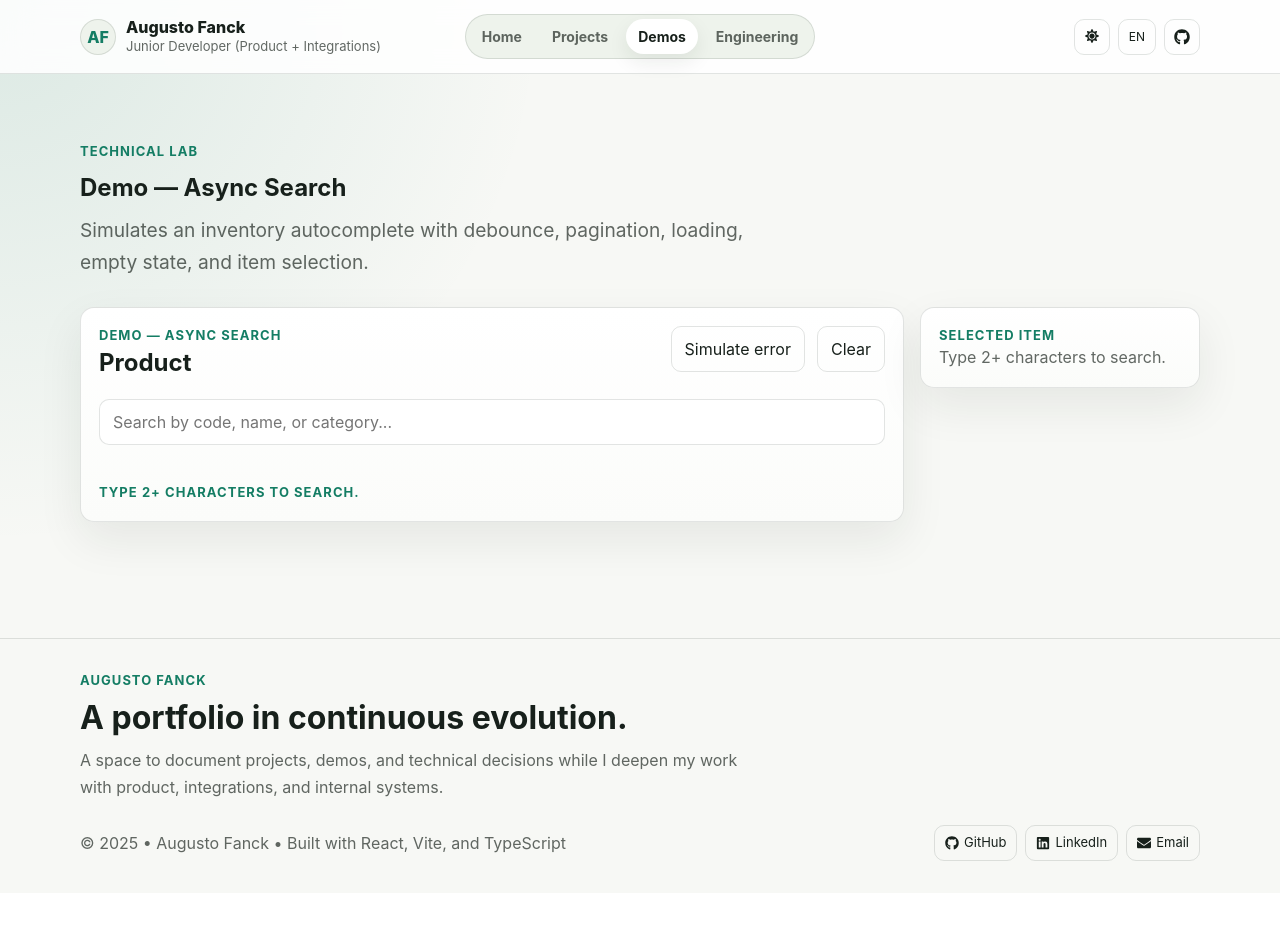
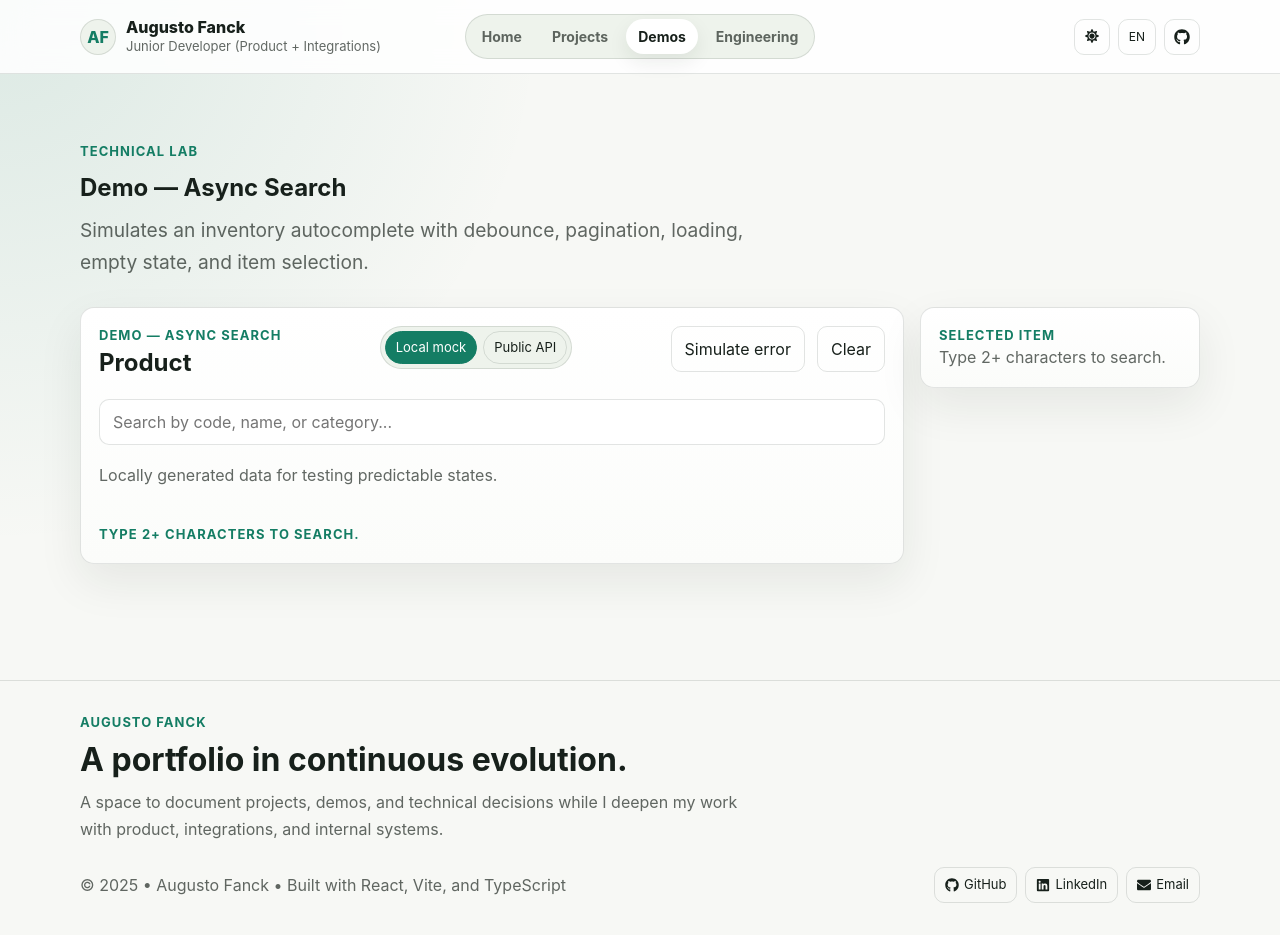
Before and after one commit to augustofanck/portfolio-spa, a React (Vite) app: page /demos/async-search in a window 1280 px wide. Before the commit the page ends 893 px from the top, so only its background shows below. Built offline with nearby package versions, Linux system fonts and the light colour scheme.

Commit message:
refactor: AsyncSearchDemo v0.3

```diff
--- a/src/index.css
+++ b/src/index.css
@@ -996,3 +996,19 @@ hr {
     white-space: normal;
   }
 }
+
+.source-switcher {
+  display: inline-flex;
+  gap: 6px;
+  padding: 4px;
+  border: 1px solid var(--border);
+  border-radius: 999px;
+  background: var(--pill);
+}
+
+.source-switcher button {
+  min-height: 32px;
+  border-radius: 999px;
+  padding: 6px 10px;
+  font-size: 13px;
+}
--- a/src/locales/en/translation.json
+++ b/src/locales/en/translation.json
@@ -160,7 +160,13 @@
       "errorTitle": "Failed to fetch items",
       "errorDesc": "We simulated an unstable request. Try again.",
       "retry": "Try again",
-      "simulateError": "Simulate error"
+      "simulateError": "Simulate error",
+      "mockSource": "Local mock",
+      "liveSource": "Public API",
+      "sourceLabel": "Data source",
+      "liveHint": "Data loaded from DummyJSON Products API.",
+      "mockHint": "Locally generated data for testing predictable states.",
+      "categoryDetected": "Detected category"
     },
     "payment": {
       "title": "Demo — Payment States",
--- a/src/locales/ptBR/translation.json
+++ b/src/locales/ptBR/translation.json
@@ -162,7 +162,13 @@
       "errorTitle": "Falha ao buscar itens",
       "errorDesc": "Simulamos uma instabilidade. Tente novamente.",
       "retry": "Tentar novamente",
-      "simulateError": "Simular erro"
+      "simulateError": "Simular erro",
+      "mockSource": "Mock local",
+      "liveSource": "API pública",
+      "sourceLabel": "Fonte dos dados",
+      "liveHint": "Dados carregados de DummyJSON Products API.",
+      "mockHint": "Dados gerados localmente para testar estados previsíveis.",
+      "categoryDetected": "Categoria detectada"
     },
     "payment": {
       "title": "Demo — Estados de Pagamento",
--- a/src/pages/demos/AsyncSearchDemo.tsx
+++ b/src/pages/demos/AsyncSearchDemo.tsx
@@ -15,7 +15,77 @@ type ApiResult = {
   hasMore: boolean;
 };
 
+type Source = "mock" | "live";
+
+type DummyProduct = {
+  id: number;
+  title: string;
+  category: string;
+  price: number;
+  stock: number;
+  sku?: string;
+};
+
+type DummyProductsResponse = {
+  products: DummyProduct[];
+  total: number;
+  skip: number;
+  limit: number;
+};
+
 const categories = ["Armação", "Lente", "Serviço", "Acessório"];
+
+const dummyCategories = [
+  "beauty",
+  "fragrances",
+  "furniture",
+  "groceries",
+  "home-decoration",
+  "kitchen-accessories",
+  "laptops",
+  "mens-shirts",
+  "mens-shoes",
+  "mens-watches",
+  "mobile-accessories",
+  "motorcycle",
+  "skin-care",
+  "smartphones",
+  "sports-accessories",
+  "sunglasses",
+  "tablets",
+  "tops",
+  "vehicle",
+  "womens-bags",
+  "womens-dresses",
+  "womens-jewellery",
+  "womens-shoes",
+  "womens-watches",
+];
+
+function normalizeSearchTerm(value: string) {
+  return value.trim().toLowerCase().replace(/\s+/g, "-");
+}
+
+function resolveDummyCategory(search: string) {
+  const raw = search.trim();
+
+  if (raw.length < 2) {
+    return null;
+  }
+
+  const normalized = normalizeSearchTerm(raw);
+  const readable = raw.toLowerCase();
+
+  return (
+    dummyCategories.find((category) => {
+      return (
+        category === normalized ||
+        category.includes(normalized) ||
+        category.replaceAll("-", " ").includes(readable)
+      );
+    }) ?? null
+  );
+}
 
 function createItems(label: string): Item[] {
   return Array.from({ length: 120 }).map((_, index) => {
@@ -31,6 +101,17 @@ function createItems(label: string): Item[] {
       stock: Math.floor(Math.random() * 80),
     };
   });
+}
+
+function mapDummyProduct(product: DummyProduct): Item {
+  return {
+    id: String(product.id),
+    code: product.sku ?? `DUMMY-${String(product.id).padStart(4, "0")}`,
+    text: product.title,
+    category: product.category,
+    price: product.price,
+    stock: product.stock,
+  };
 }
 
 function fakeApi(
@@ -63,6 +144,43 @@ function fakeApi(
   });
 }
 
+async function liveProductApi(
+  search: string,
+  page: number
+): Promise<ApiResult> {
+  const pageSize = 10;
+  const skip = (page - 1) * pageSize;
+  const category = resolveDummyCategory(search);
+
+  const params = new URLSearchParams({
+    limit: String(pageSize),
+    skip: String(skip),
+    select: "id,title,category,price,stock,sku",
+  });
+
+  const url = category
+    ? `https://dummyjson.com/products/category/${category}?${params.toString()}`
+    : `https://dummyjson.com/products/search?${new URLSearchParams({
+        q: search,
+        limit: String(pageSize),
+        skip: String(skip),
+        select: "id,title,category,price,stock,sku",
+      }).toString()}`;
+
+  const response = await fetch(url);
+
+  if (!response.ok) {
+    throw new Error("product_request_failed");
+  }
+
+  const data = (await response.json()) as DummyProductsResponse;
+
+  return {
+    items: data.products.map(mapDummyProduct),
+    hasMore: data.skip + data.limit < data.total,
+  };
+}
+
 function formatCurrency(value: number) {
   return new Intl.NumberFormat("pt-BR", {
     style: "currency",
@@ -84,6 +202,7 @@ export default function AsyncSearchDemo() {
   const [loading, setLoading] = useState(false);
   const [shouldFail, setShouldFail] = useState(false);
   const [error, setError] = useState(false);
+  const [source, setSource] = useState<Source>("mock");
 
   useEffect(() => {
     const timer = setTimeout(() => setDebounced(term.trim()), 300);
@@ -95,7 +214,12 @@ export default function AsyncSearchDemo() {
       return;
     }
 
-    fakeApi(label, debounced, page, shouldFail)
+    const request =
+      source === "live"
+        ? liveProductApi(debounced, page)
+        : fakeApi(label, debounced, page, shouldFail);
+
+    request
       .then((response) => {
         setItems((previous) =>
           page === 1 ? response.items : [...previous, ...response.items]
@@ -110,13 +234,23 @@ export default function AsyncSearchDemo() {
         setError(true);
         setLoading(false);
       });
-  }, [debounced, page, shouldFail, label]);
+  }, [debounced, page, shouldFail, label, source]);
 
   const canSearch = useMemo(() => debounced.length >= 2, [debounced]);
   const visibleItems = canSearch && !error ? items : [];
   const visibleHasMore = canSearch && !error && hasMore;
   const showEmpty =
     canSearch && !loading && !error && visibleItems.length === 0;
+
+  function changeSource(nextSource: Source) {
+    setSource(nextSource);
+    setPage(1);
+    setItems([]);
+    setSelected(null);
+    setHasMore(false);
+    setError(false);
+    setLoading(debounced.length >= 2);
+  }
 
   function handleSearchChange(value: string) {
     setTerm(value);
@@ -143,6 +277,9 @@ export default function AsyncSearchDemo() {
     setShouldFail(false);
   }
 
+  const detectedCategory =
+    source === "live" && canSearch ? resolveDummyCategory(debounced) : null;
+
   return (
     <div className="demo-detail">
       <section className="section-header">
@@ -161,10 +298,32 @@ export default function AsyncSearchDemo() {
               <h2 style={{ margin: 0 }}>{t("demo.async.itemLabel")}</h2>
             </div>
 
+            <div
+              className="source-switcher"
+              aria-label={t("demo.async.sourceLabel")}
+            >
+              <button
+                type="button"
+                className={source === "mock" ? "primary" : "ghost"}
+                onClick={() => changeSource("mock")}
+              >
+                {t("demo.async.mockSource")}
+              </button>
+
+              <button
+                type="button"
+                className={source === "live" ? "primary" : "ghost"}
+                onClick={() => changeSource("live")}
+              >
+                {t("demo.async.liveSource")}
+              </button>
+            </div>
+
             <div className="row">
               <button
                 type="button"
                 className={shouldFail ? "primary" : "ghost"}
+                disabled={source === "live"}
                 onClick={() => {
                   setShouldFail((current) => !current);
                   setPage(1);
@@ -184,6 +343,18 @@ export default function AsyncSearchDemo() {
             onChange={(event) => handleSearchChange(event.target.value)}
             placeholder={t("demo.async.placeholder")}
           />
+
+          <p className="muted" style={{ margin: 0 }}>
+            {source === "live"
+              ? t("demo.async.liveHint")
+              : t("demo.async.mockHint")}
+          </p>
+
+          {detectedCategory ? (
+            <span className="pill">
+              {t("demo.async.categoryDetected")}: {detectedCategory}
+            </span>
+          ) : null}
 
           <div className="async-results">
             {!canSearch ? (
```
